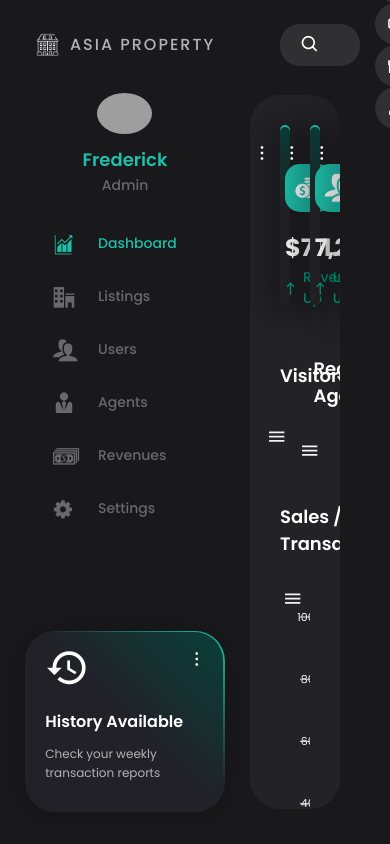
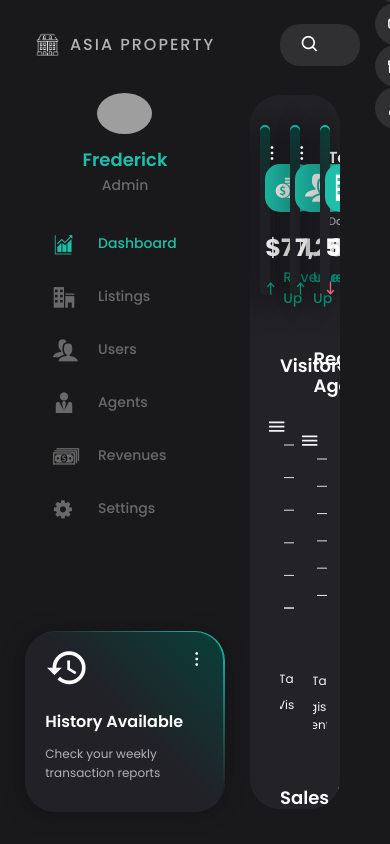
Before and after one commit to Frederick-88/asia-property-frontend, a React (Create React App) app: page /admin in a window 390 px wide. Shown: the top 844 px of the page. Built offline with nearby package versions, Linux system fonts and the light colour scheme; grey boxes are pictures that could not be loaded.

Commit message:
Admin Dashboard Responsive Updates for Bigger & Smaller Desktops

```diff
--- a/src/assets/styles/admin/admindashboard.scss
+++ b/src/assets/styles/admin/admindashboard.scss
@@ -53,6 +53,8 @@
   }
 
   .dashboard__overview {
+    justify-content: center;
+
     // gradient rounded border codepen reference -> https://codepen.io/Noliani/pen/xxwZOdM
     .overview-box {
       display: flex;
@@ -60,10 +62,11 @@
       align-items: center;
       position: relative;
       box-shadow: -4px 4px 30px 8px rgba(0, 0, 0, 0.35);
-      background-image: linear-gradient(35deg, $darkGrey3 0%, $darkGrey3 55%, $greenBlue 100%);
+      background-image: linear-gradient(20deg, $darkGrey3 0%, $darkGrey3 55%, $greenBlue 100%);
       z-index: 1;
       border-radius: 30px;
       height: 180px;
+      max-width: 500px;
 
       &::before {
         content: '';
@@ -74,6 +77,10 @@
         height: 98%;
         width: 98%;
         z-index: -1;
+      }
+
+      @media only screen and (max-width: 1440px) {
+        height: 170px;
       }
     }
 
@@ -112,7 +119,7 @@
           font-size: 1rem;
           font-weight: 600;
           margin-bottom: 1px;
-          color: $grey2;
+          color: $white;
         }
 
         .header-subtitle {
--- a/src/components/Admin/AdminDashboardComponent.js
+++ b/src/components/Admin/AdminDashboardComponent.js
@@ -191,16 +191,33 @@ const AdminDashboardComponent = (props) => {
 
   const [oneColumnWidth, setOneColumnWidth] = useState(0);
   const [twoColumnWidth, setTwoColumnWidth] = useState(0);
+  const [chartHeight, setChartHeight] = useState(300);
+
+  // --------------------------
+  // --------------------------
+
+  const setupChartSize = () => {
+    const desktopHeight = (window && window.innerHeight) || 0;
+    const oneColumn = oneColumnRef && oneColumnRef.current.offsetWidth;
+    const twoColumn = twoColumnRef && twoColumnRef.current.offsetWidth;
+    // console.log(desktopHeight, oneColumnRef, twoColumnRef, oneColumn, twoColumn);
+
+    setOneColumnWidth(oneColumn);
+    setTwoColumnWidth(twoColumn);
+
+    if (desktopHeight > 1100) {
+      setChartHeight(450);
+    } else if (desktopHeight > 900) {
+      setChartHeight(400);
+    }
+  }
 
   // --------------------------
   // --------------------------
 
   useEffect(() => {
-    // console.log(oneColumnRef, twoColumnRef, twoColumnRef.current.offsetWidth, oneColumnRef.current.offsetWidth);
-    const oneColumn = oneColumnRef && oneColumnRef.current.offsetWidth;
-    const twoColumn = twoColumnRef && twoColumnRef.current.offsetWidth;
-    setOneColumnWidth(oneColumn);
-    setTwoColumnWidth(twoColumn);
+    setupChartSize();
+    window.addEventListener('resize', setupChartSize);
   }, [oneColumnRef, twoColumnRef]);
 
   return (
@@ -247,6 +264,7 @@ const AdminDashboardComponent = (props) => {
             series={visitorChartData.series}
             type="area"
             width={twoColumnWidth}
+            height={chartHeight}
           />
         </div>
         <div className="dashboard-column">
@@ -262,6 +280,7 @@ const AdminDashboardComponent = (props) => {
             series={registeredAgentChartData.series}
             type="area"
             width={twoColumnWidth}
+            height={chartHeight}
           />
         </div>
       </div>
@@ -279,7 +298,7 @@ const AdminDashboardComponent = (props) => {
             series={salesChartData.series}
             type="bar"
             width={oneColumnWidth}
-            height="400"
+            height={chartHeight}
           />
       </div>
 
@@ -297,6 +316,7 @@ const AdminDashboardComponent = (props) => {
             series={socialMediaSalesChartData.series}
             type="area"
             width={twoColumnWidth}
+            height={chartHeight}
           />
         </div>
         <div className="dashboard-column column--earnings">
@@ -311,7 +331,7 @@ const AdminDashboardComponent = (props) => {
             options={earningsChartData.options}
             series={earningsChartData.series}
             type="donut"
-            height="400"
+            height={chartHeight}
           />
           <div className="earnings-wrapper wrapper--right">
             <i className="wrapper-icon icon-credit-card icon--red" />
```
